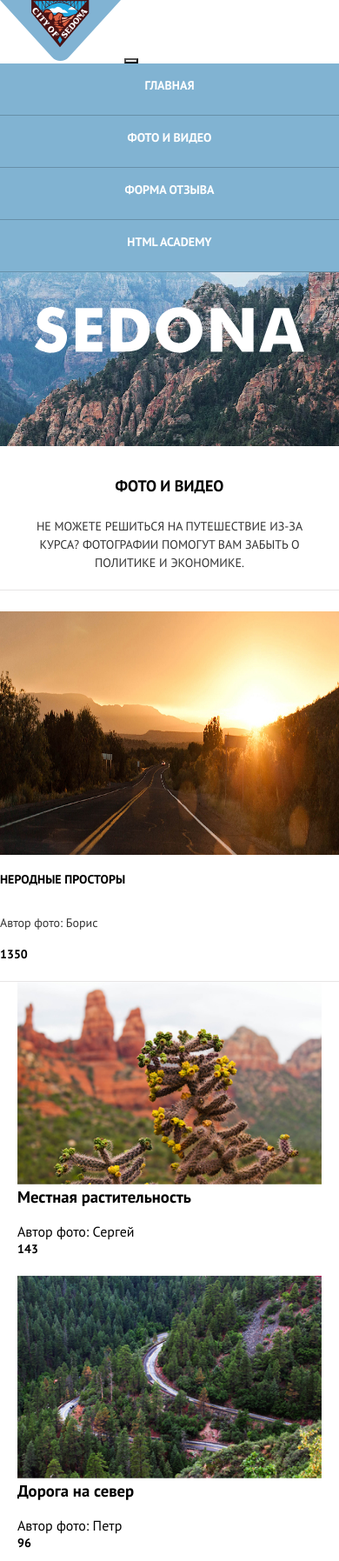
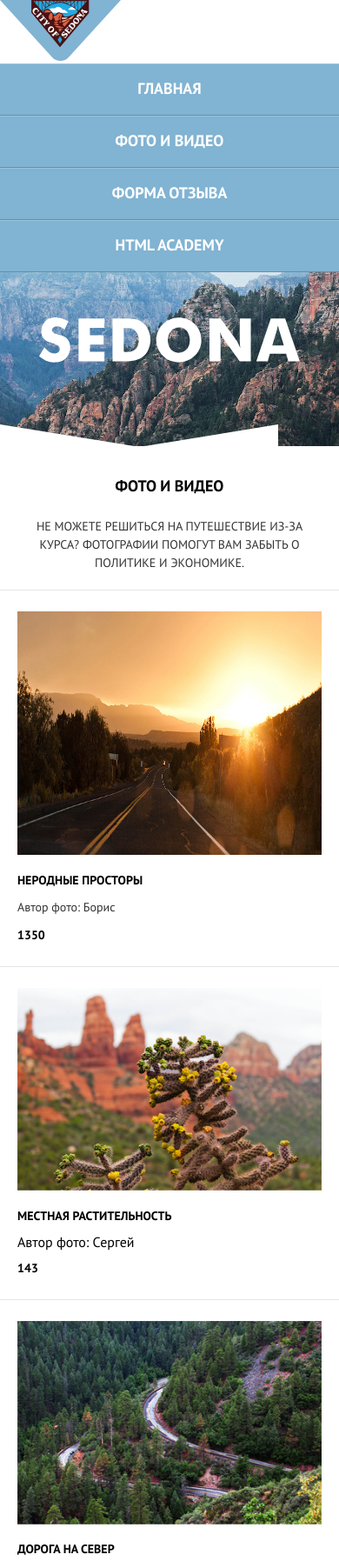
Before and after one commit to htmlacademy-adaptive/1974403-sedona-25, a website: page source/catalog.html in a window 390 px wide. Shown: the top 1795 px of the page at 87% size. Drawn offline with nearby package versions, Linux system fonts and the light colour scheme; files that its build step writes are made by us from their sources.

Commit message:
Адаптивная сетка внутренних страниц2 2 2

```diff
--- a/source/sass/blocks/footer.scss
+++ b/source/sass/blocks/footer.scss
@@ -22,6 +22,7 @@
   padding-top: 20px;
   padding-bottom: 20px;
   text-transform: uppercase;
+  color: $color-default-black;
 }
 
 .footer__developed-link {
@@ -31,4 +32,5 @@
   padding-top: 20px;
   padding-bottom: 20px;
   text-transform: uppercase;
+  color: $color-default-black;
 }
--- a/source/sass/blocks/foto-description.scss
+++ b/source/sass/blocks/foto-description.scss
@@ -1,6 +1,5 @@
 .foto-description {
   padding: 33px 20px 20px 20px;
-  border-bottom: 1px solid $color-whisper-2;
 
   @media (min-width: $tablet-width) {
     padding: 66px 95px 67px 95px;
--- a/source/sass/blocks/foto.scss
+++ b/source/sass/blocks/foto.scss
@@ -5,13 +5,17 @@
 }
 
 .foto__images {
-  border-bottom: 1px solid $color-whisper-2;
-  padding-top: 24px;
+  border-top: 1px solid $color-whisper-2;
+  padding: 24px 20px 25px;
 
   @media (min-width: $tablet-width) {
     border: none;
     margin: 0;
     padding: 0;
+  }
+
+  @media (min-width: $desktop-width) {
+    position: relative;
   }
 }
 
@@ -26,15 +30,30 @@
     display: block;
     right: 20px;
   }
+
+  @media (min-width: $desktop-width) {
+    background-color: $color-black-transparent;
+    color: $color-default-white;
+  }
+}
+
+.foto__like-images {
+  background-image: url("../../img/like-icon.svg");
 }
 
 .foto__images img {
   min-height: 280px;
   min-width: 100%;
+  margin-bottom: 15px;
+
+  @media (min-width: $tablet-width) {
+    margin: 0;
+  }
 }
 
 .foto__item-title {
-  margin-bottom: 15px;
+  margin-bottom: 10px;
+  margin-top: 0;
   font-size: 14px;
   line-height: 21px;
   text-transform: uppercase;
@@ -42,10 +61,14 @@
 }
 
 .foto__item-text {
-  margin-bottom: 15px;
+  margin: 0;
   font-size: 14px;
   line-height: 21px;
   color: $color-night-rider;
+
+  @media (min-width: $desktop-width) {
+    color: $color-default-white;
+  }
 }
 
 .foto__list {
@@ -53,7 +76,7 @@
   flex-direction: column;
   list-style: none;
   margin: 0;
-  padding: 0 20px;
+  padding: 0;
   border-bottom: 1px solid $color-whisper-2;
 
   @media (min-width: $tablet-width) {
@@ -71,13 +94,38 @@
   }
 }
 
+.foto__list-item {
+  padding: 24px 20px 25px;
+  border-top: 1px solid $color-whisper-2;
+
+  @media (min-width: $tablet-width) {
+    border-style: none;
+    padding: 0;
+  }
+
+  @media (min-width: $desktop-width) {
+    position: relative;
+  }
+}
+
 .foto__list-item img {
   min-width: 100%;
+  margin-bottom: 15px;
+
+  @media (min-width: $tablet-width) {
+    border-style: none;
+    padding: 0;
+    margin: 0;
+  }
 }
 
 .foto__list-title {
-  padding-bottom: 20px;
-  margin: 0;
+  padding: 0;
+  margin-bottom: 10px;
+  margin-top: 0;
+  text-transform: uppercase;
+  font-size: 14px;
+  line-height: 21px;
 }
 
 .foto__list-text {
@@ -87,17 +135,30 @@
 .foto__author {
   display: flex;
   flex-direction: column;
+  margin-bottom: 11px;
+
+  @media (min-width: $tablet-width) {
+    margin: 0;
+  }
 }
 
 .foto__wrapper {
   display: flex;
   flex-direction: column;
-  margin-bottom: 20px;
+  margin: 0;
 
   @media (min-width: $tablet-width) {
     background-color: $color-white-smoke;
     flex-direction: row;
     justify-content: space-between;
-    padding-right: 20px;
+    padding: 22px 20px 15px 20px;
+  }
+
+  @media (min-width: $desktop-width) {
+    position: absolute;
+    bottom: 0;
+    width: 100%;
+    background-color: $color-black-transparent;
+    color: $color-default-white;
   }
 }
--- a/source/sass/blocks/impression.scss
+++ b/source/sass/blocks/impression.scss
@@ -69,18 +69,17 @@
 .impression-list__option {
   position: absolute;
   top: 0;
-  left: -10px;
-  width: 25px;
-  height: 25px;
+  left: -20px;
+  width: 30px;
+  height: 30px;
   background-color: $color-white-smoke;
 }
 
-.impression-list__input[type="radio"]:checked
-  + .impression-list__option::before {
+.impression-list__input[type="radio"]:checked + .impression-list__option::before {
   content: "";
   position: absolute;
-  top: 6px;
-  left: 6px;
+  top: 9px;
+  left: 9px;
   width: 11px;
   height: 11px;
   background-color: $color-night-rider;
--- a/source/sass/blocks/main-navigation.scss
+++ b/source/sass/blocks/main-navigation.scss
@@ -5,14 +5,40 @@
 }
 
 .main-navigation__toggle {
-  background-image: url("../img/icon-menu.svg.svg");
+  position: absolute;
+  top: 17px;
+  right: 20px;
+  z-index: 2;
+  width: 23px;
+  height: 22px;
+  background-color: $color-default-white;
+  cursor: pointer;
+  border: none;
 
-  @media (min-width: $tablet-width) {
-    display: none;
+  &:hover {
+    opacity: 70%;
+  }
+
+  &:active {
+    opacity: 30%;
   }
 }
 
-.main-navigation__logo {
+.main-navigation__wrapper {
+  padding-top: 56px;
+
+  @media (min-width: $tablet-width) {
+    padding: 0;
+  }
+}
+
+.main-header__logo {
+  position: absolute;
+  top: 0;
+  left: 50%;
+  max-width: 100%;
+  transform: translateX(-50%);
+
   @media (min-width: $tablet-width) {
     position: absolute;
     top: 0;
@@ -23,7 +49,7 @@
 }
 
 .main-navigation__list {
-  list-style-type: none;
+  list-style: none;
   margin: 0;
   padding: 0;
   display: flex;
@@ -38,29 +64,41 @@
 }
 
 .main-navigation__list li {
+  border-top: 1px solid $color-white-sail;
   border-bottom: 1px solid $color-black-smoke;
   width: 100%;
   text-align: center;
+
+  &:hover {
+    background-color: $color-shakespeare;
+  }
 }
 
 .main-navigation__list-item {
   padding: 0;
   margin: 0;
-  height: 60px;
+  min-height: 60px;
   border-bottom: 1px $color-whisper-2;
 }
 
 .main-navigation__link {
   display: block;
-  padding: 15px 5px;
+  padding: 15px 50px;
   text-decoration: none;
   font-weight: 700;
   text-transform: uppercase;
-  font-size: 14px;
-  line-height: 21px;
+  font-size: 18px;
+  line-height: 26px;
   color: $color-default-white;
+
+  &:active {
+    opacity: 70%;
+    background-color: $color-shakespeare;
+  }
 
   @media (min-width: $tablet-width) {
     color: $color-default-black;
+    font-size: 14px;
+    line-height: 21px;
   }
 }
--- a/source/sass/blocks/presentation.scss
+++ b/source/sass/blocks/presentation.scss
@@ -14,7 +14,7 @@
   padding: 17px 26px 38px 26px;
   margin-bottom: 63px;
 
-  @media (max-width: $tablet-width) {
+  @media (min-width: $tablet-width) {
     padding: 58px 100px 66px 100px;
   }
 
--- a/source/sass/blocks/welcome.scss
+++ b/source/sass/blocks/welcome.scss
@@ -2,10 +2,9 @@
   background-color: $color-default-white;
   background-image: url("../img/index-background-index-page.jpg");
   padding: 40px;
-  position: relative;
 }
 
-.welcome--main::before {
+.welcome::before {
   content: "";
   position: absolute;
   background-image: url("../img/down-welcome-mobile.svg");
@@ -27,13 +26,32 @@
 .welcome {
   background-color: $color-default-white;
   background-image: url("../img/catalog/back-desktop.jpg");
-  padding: 40px;
+  padding: 52px 45px 10px 45px;
   background-repeat: no-repeat;
   background-size: cover;
   min-height: 200px;
+  position: relative;
+
+  @media (min-width: $tablet-width) {
+    padding: 95px 155px 60px 155px;
+  }
+
+  @media (min-width: $desktop-width) {
+    padding: 101px 370px 63px 370px;
+  }
 }
 
 .welcome img {
   display: block;
   margin: 0 auto;
+
+  @media (min-width: $tablet-width) {
+    padding-top: 95px;
+    padding-bottom: 60px;
+  }
+
+  @media (min-width: $desktop-width) {
+    padding-top: 101px;
+    padding-bottom: 60px;
+  }
 }
--- a/source/sass/variables.scss
+++ b/source/sass/variables.scss
@@ -12,12 +12,16 @@ $color-default-white: #ffffff;
 $color-whisper: #eeeeee;
 $color-whisper-2: #e7e5e5;
 $color-seagull: #81b3d2;
+$color-shakespeare: #669ec0;
 $color-night-rider: #333333;
 $color-white-smoke: #f2f2f2;
+$color-white-sail: rgba(255, 255, 255, 0.2);
 $color-black-smoke: rgba(1, 1, 1, 0.2);
+$color-black-transparent: rgba(0, 0, 0, 0.5);
 $color-gainsboro: #dbdbdb;
 
 // Viewports
 
 $tablet-width: 768px;
 $desktop-width: 1200px;
+$mobile-width-only: 767px;
```
Also changed, not shown: source/form.html (+2 -4 lines), source/index.html (+16 -12 lines), source/js/script.js (added, +14 -0 lines), source/img/icon-cross.svg (added).
